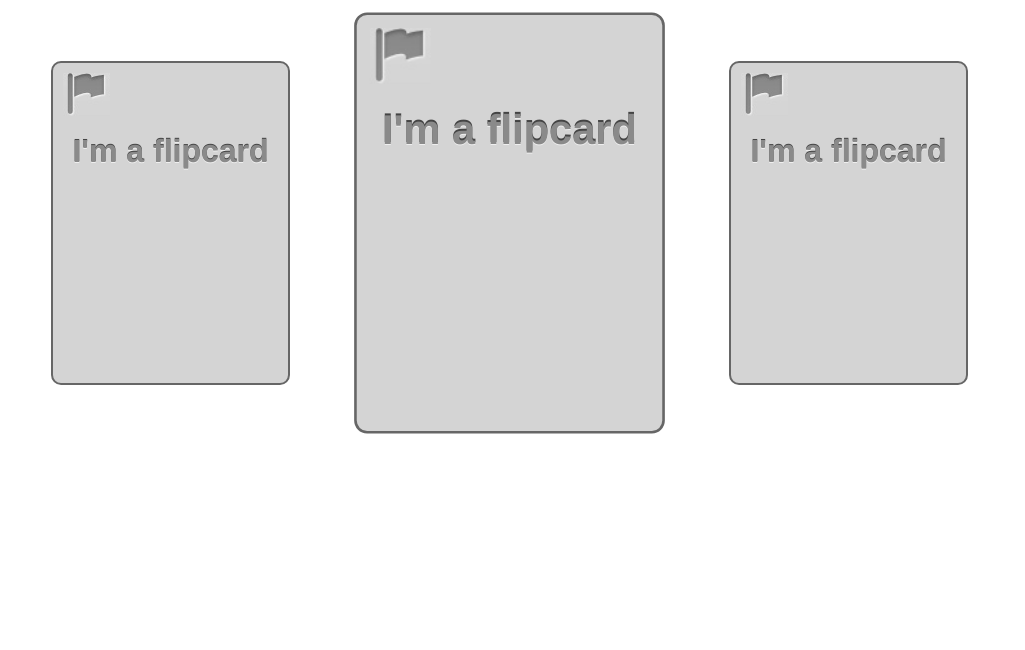
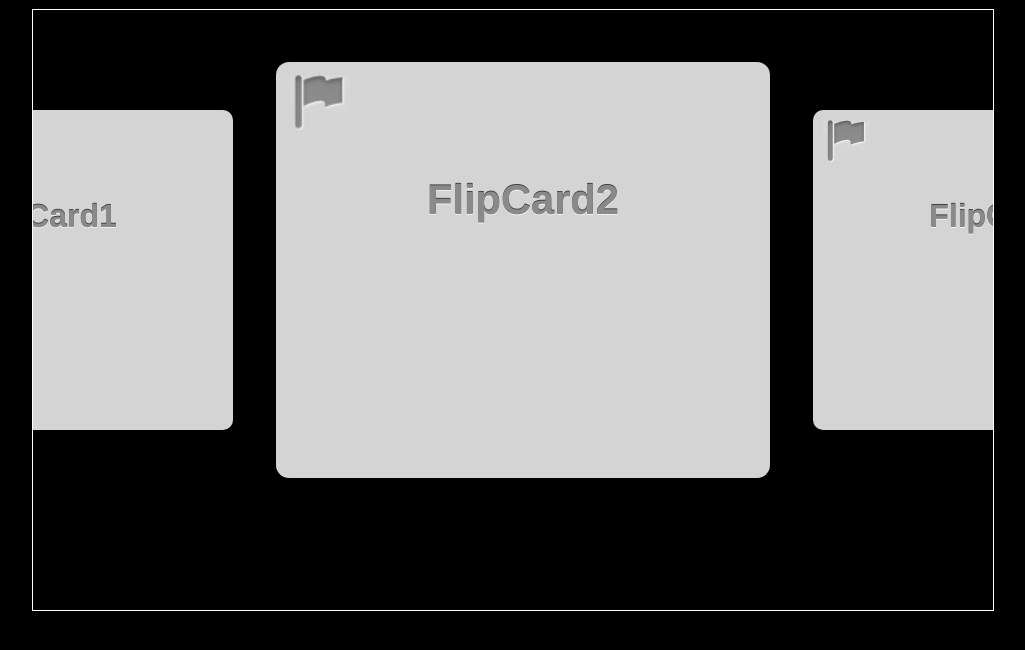
Before and after one commit to geddski/NativeWeb, a plain HTML site: page index.html in a window 1280 px wide. Shown: the whole page, without its empty margins (127-1152 px from the left). Drawn offline with Linux system fonts and the light colour scheme.

Commit message:
got flipcard demo dimensions right

```diff
--- a/components/css/theme.css
+++ b/components/css/theme.css
@@ -1,12 +1,31 @@
 body{
     font-family: "Helvetica Neue", Helvetica;
+    background: #000;
 }
 
 #container{
-    border: 1px solid #fff;
-    width: 1024px;
+    outline: 1px solid #fff;
+    width: 960px;
     margin: 0 auto;
     overflow:hidden;
     height: 600px;
     margin-top: 10px;
+    position: relative;
+    outline: 1px solid #FFFFFF;
 }
+
+.flipcard{
+    position: absolute;
+    top: 100px;
+    left: 300px;
+}
+.flipcard.active{
+}
+
+.flipcard.left{
+    left: -180px;
+}
+
+.flipcard.right{
+    left: 780px;
+}
--- a/components/flipcard/flipcard.css
+++ b/components/flipcard/flipcard.css
@@ -1,16 +1,14 @@
 .flipcard{
-    width: 215px;
+    width: 360px;
     height: 300px;
     background: #D4D4D4 url(images/flag.jpg) no-repeat 10px 10px;
     color: #fff;
     padding: 10px;
-    border: 2px solid #666;
-    float: left;
-    margin: 50px;
+    /*border: 2px solid #666;*/
     border-radius: 10px;
     -webkit-transition: all 500ms;
     -moz-transition: all 500ms;
-    /*box-shadow: 0px 3px 1px #000;*/
+    cursor: pointer;
 }
 
 .flipcard h1{
--- a/components/flipcard/flipcard.html
+++ b/components/flipcard/flipcard.html
@@ -1,3 +1,4 @@
 <div class="flipcard">
+    <img src="" alt="">
     <h1 data-field="title">I'm a flipcard</h1>
 </div>
--- a/components/main.js
+++ b/components/main.js
@@ -16,16 +16,21 @@ require(['jquery', 'utils/css', 'utils/pubsub', 'sammy-0.6.3.min', 'flipcard/fli
 
     //-----instanciate FlipCards
     var flipCard = new FlipCard(1);
+    flipCard.element.addClass('left');
+    flipCard.title.html("FlipCard1");
     flipCards.push(flipCard);
     container.append(flipCard.element);
 
     var flipCard2 = new FlipCard(2);
+    flipCard2.title.html("FlipCard2");
     flipCards.push(flipCard2);
     container.append(flipCard2.element);
     flipCard2.select();
 
     var flipCard3 = new FlipCard(3);
+    flipCard3.title.html("FlipCard3");
     flipCards.push(flipCard3);
+    flipCard3.element.addClass('right');
     container.append(flipCard3.element);
 
     //-----subscribe to flipcard-select event
```
